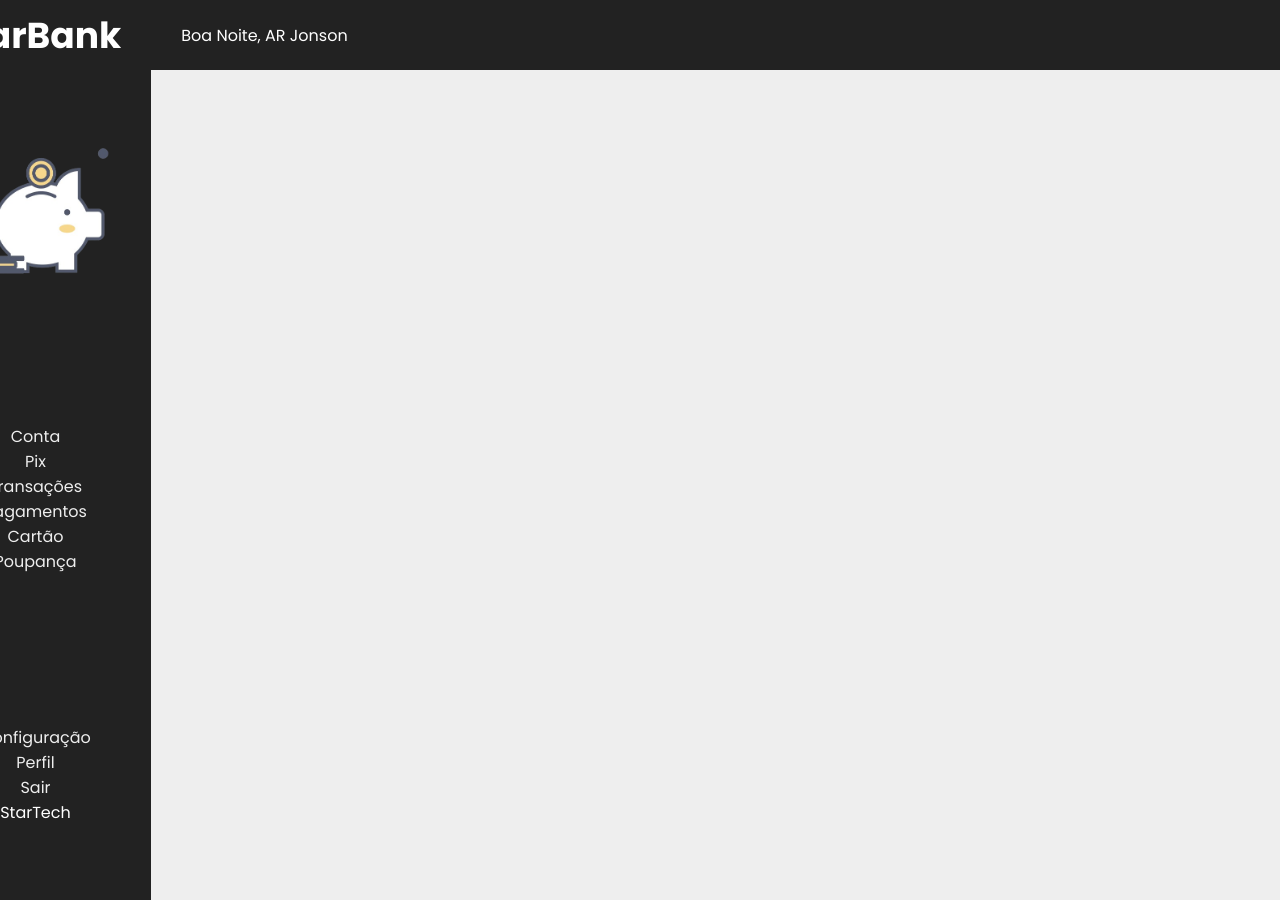
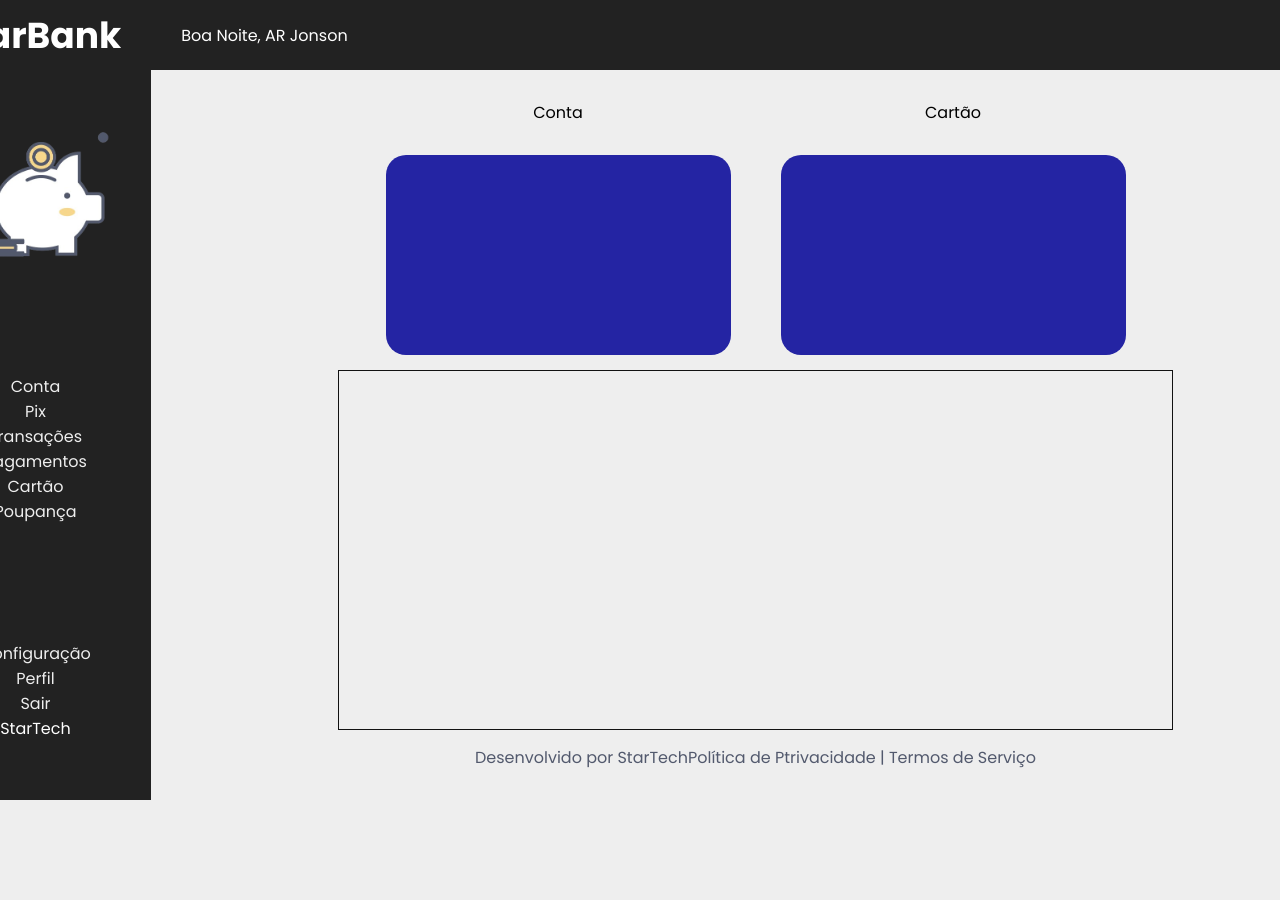
Before and after one commit to marina-barbosa/starbank-backend-v1, an Angular app: page / in a window 1280 px wide. Shown: the top 900 px of the page. After the commit the page ends 800 px from the top, so only its background shows below. Built offline with nearby package versions, Linux system fonts and the light colour scheme.

Commit message:
feat: add right body

```diff
--- a/src/app/dashboard/home/home.component.html
+++ b/src/app/dashboard/home/home.component.html
@@ -9,6 +9,7 @@
     </div>
   </div>
 
+  <div class="body">
     <div class="sidebar">
       <img class="porquin" src="../../../assets/porquin.png">
       <div class="side-mid">
@@ -27,4 +28,24 @@
       </div>
     </div>
 
+    <div class="right">
+      <div class="cards">
+        <div class="card">
+          <p>Conta</p>
+          <div class="conta"></div>
         </div>
+        <div class="card">
+          <p>Cartão</p>
+          <div class="credito"></div>
+        </div>
+      </div>
+      <div class="table">
+
+      </div>
+      <div class="bot">
+        <span>Desenvolvido por StarTech</span><span>Política de Ptrivacidade | Termos de Serviço</span>
+      </div>
+    </div>
+  </div>
+
+</div>
--- a/src/app/dashboard/home/home.component.scss
+++ b/src/app/dashboard/home/home.component.scss
@@ -2,7 +2,7 @@
   max-width: 1440px;
   max-height: 1024px;
   width: 1440px;
-  height: 900px;
+  height: 100%;
   // height: auto;
   background: transparent;
   // border: 1px solid green;
@@ -41,10 +41,15 @@
   padding: 0 30px;
 }
 
+.body{
+  display: flex;
+  height: calc(100% - 70px);
+}
+
 .sidebar {
   color: #fff;
   width: 231px;
-  height: calc(100% - 70px);
+
   background: var(--preto);
   display: flex;
   flex-direction: column;
@@ -67,3 +72,43 @@
   flex-direction: column;
   align-items: center;
 }
+
+.right{
+  display: flex;
+  flex-direction: column;
+  justify-content: space-between;
+  align-items: center;
+  width: calc(100% - 231px);
+}
+
+.cards{
+  display: flex;
+  justify-content: space-around;
+  gap: 50px;
+}
+
+.card {
+  text-align: center;
+}
+
+.card p {
+  margin: 30px auto;
+}
+
+.conta, .credito{
+  background: rgb(36, 36, 163);
+  width: 345px;
+  height: 200px;
+  border-radius: 20px;
+}
+
+.table{
+  width: 835px;
+  height: 360px;
+  border: 1px solid #111;
+}
+
+.bot{
+  color: #52596D;
+  margin-bottom: 30px;
+}
--- a/src/styles.scss
+++ b/src/styles.scss
@@ -15,7 +15,7 @@
   text-decoration: none;
 }
 
-html {
+body {
   background: #eee;
   width: 100vw;
   height: 100vh;
```
Lines whose indentation alone changed are shown as unchanged.
